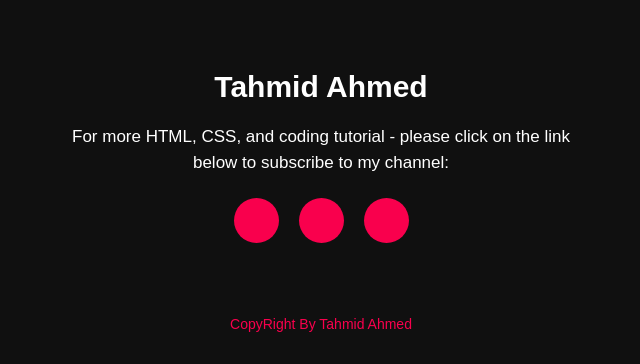
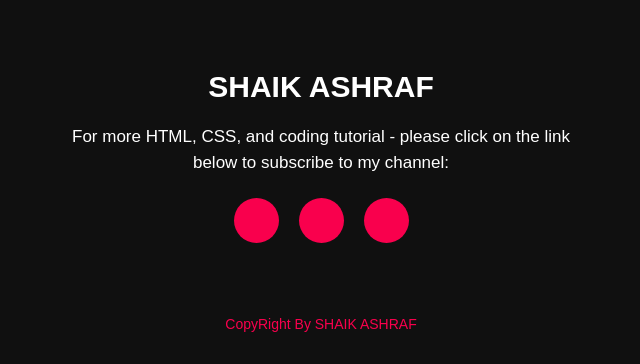
Before and after one commit to Ashraf442/portfolio, a plain HTML site: page index.html in a window 1280 px wide. Shown: the part 2524-2888 px from the top of the page, without its empty margins (319-959 px from the left). Drawn offline with Linux system fonts and the light colour scheme.

Commit message:
Update index.html

```diff
--- a/index.html
+++ b/index.html
@@ -100,14 +100,14 @@
 
 	<!------footer start--------->
 	<footer>
-		<p>Tahmid Ahmed</p>
+		<p>SHAIK ASHRAF</p>
 		<p>For more HTML, CSS, and coding tutorial - please click on the link below to subscribe to my channel:</p>
 		<div class="social">
 			<a href="#"><i class="fab fa-facebook-f"></i></a>
 			<a href="#"><i class="fab fa-instagram"></i></a>
 			<a href="#"><i class="fab fa-dribbble"></i></a>
 		</div>
-		<p class="end">CopyRight By Tahmid Ahmed</p>
+		<p class="end">CopyRight By SHAIK ASHRAF</p>
 	</footer>
 </body>
 </html>
```
